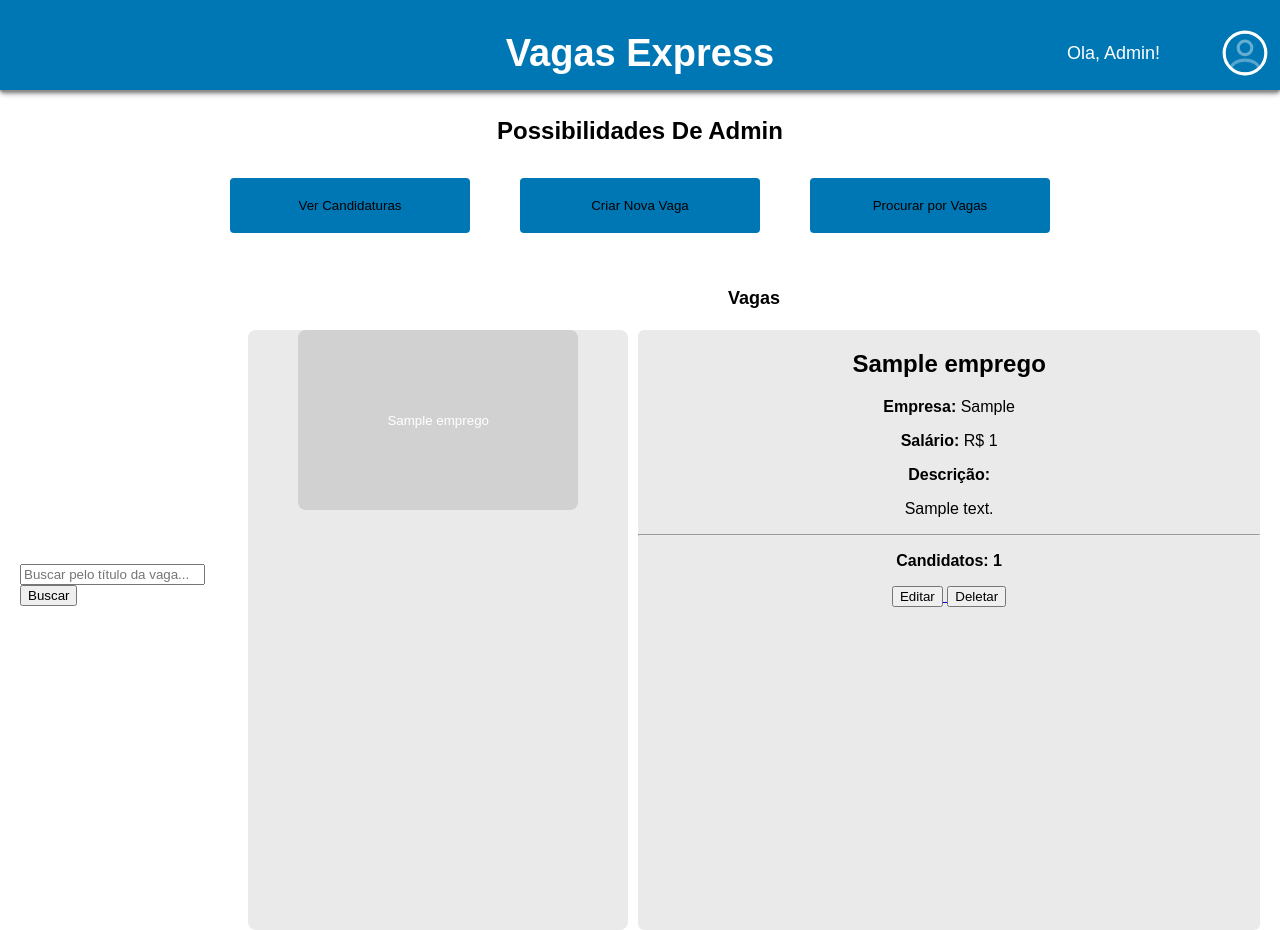
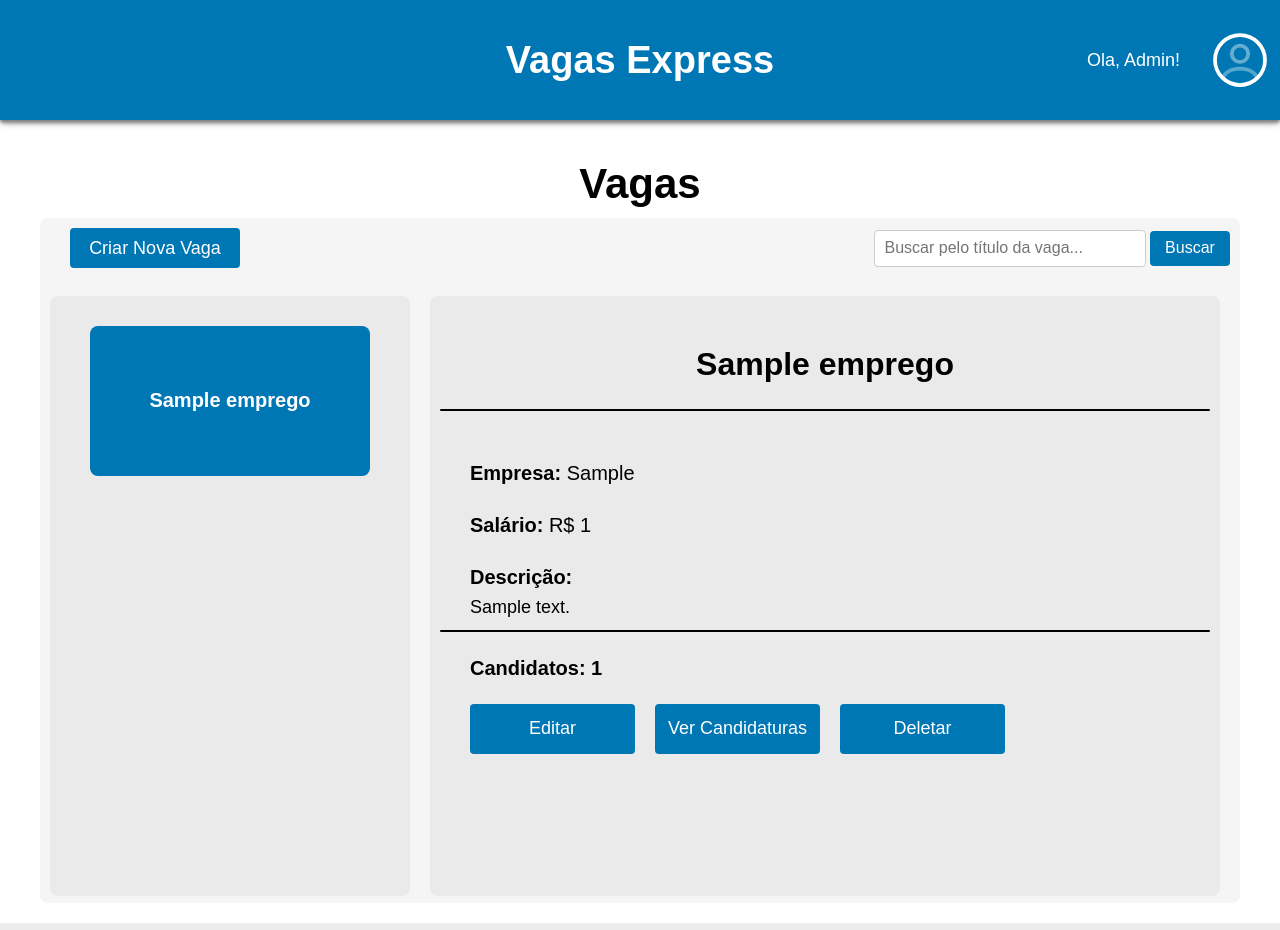
Before and after one commit to TheTrueFalse/FlaskWork, a Flask app: page /?vaga_id=1 in a window 1280 px wide; the page is wider, and only the part inside the window is pictured. Run offline with Flask 3, Linux system fonts and the light colour scheme; tables that the repository leaves empty hold one stand-in row (values such as "Sample post"); some web fonts are replaced.

Commit message:
terminamos

```diff
--- a/app.py
+++ b/app.py
@@ -110,7 +110,7 @@ def index():
         search_query = ''
 
     mock_user = {'user_type': 'admin', 'nome': 'Admin'}
-    #mock_user = {'user_type': 'user', 'nome': 'João'}
+#mock_user = {'user_type': 'user', 'nome': 'João'}
 
     return render_template(
         'index.html',
@@ -119,6 +119,49 @@ def index():
         user=mock_user,
         search_query=search_query
     )
+
+@app.route('/criar_vagas', methods=['GET', 'POST'])
+def criar_vagas():
+    if request.method == 'POST':
+        try:
+            titulo = request.form['titulo_vaga']
+            empresa = request.form['empresa_vaga']
+            salario = request.form['salario_vaga']
+            descricao = request.form['descricao_vaga']
+
+            nova = VagaEmprego(
+                titulo_vaga=titulo,
+                empresa_vaga=empresa,
+                salario_vaga=salario,
+                descricao_vaga=descricao,
+                candidaturas_vaga=0
+            )
+
+            db.session.add(nova)
+            db.session.commit()
+
+            return redirect(url_for('index'))
+
+        except Exception as e:
+            db.session.rollback()
+            print("Erro ao criar vaga:", e)
+            return "Erro ao criar vaga", 500
+
+    mock_user = {'user_type': 'admin', 'nome': 'Admin'}
+    return render_template('criar_vaga.html', user=mock_user)
+
+
+@app.route('/candidaturas/<int:id_vaga>')
+def ver_candidatos(id_vaga):
+    vaga = db.session.get(VagaEmprego, id_vaga)
+    if not vaga:
+        return "Vaga não encontrada", 404
+
+    candidatos = vaga.candidatos  # relacionamento do SQLAlchemy
+
+    mock_user = {'user_type': 'admin', 'nome': 'Admin'}
+    return render_template('candidaturas.html', vaga=vaga, candidatos=candidatos, user=mock_user)
+
 
 @app.route('/vaga/<int:id_vaga>/candidatar', methods=['POST'])
 def candidatar_vaga(id_vaga):
--- a/static/css/style.css
+++ b/static/css/style.css
@@ -1,6 +1,7 @@
-@import url('https://fonts.googleapis.coZ/css2?family=IBM+Plex+Sans:ital,wght@0,100..700;1,100..700&display=swap');
+@import url("https://fonts.googleapis.coZ/css2?family=IBM+Plex+Sans:ital,wght@0,100..700;1,100..700&display=swap");
 
-html, body {
+html,
+body {
   margin: 0;
   padding: 0;
   box-sizing: border-box;
@@ -14,40 +15,37 @@ nav {
   color: white;
   align-items: center;
   width: 100%;
-    height: 90px; /* define uma altura real da navbar */
+  height: 120px;
   position: relative;
   box-shadow: rgb(146, 146, 146) 0px 4px 6px -1px, rgb(0, 0, 0) 0px 2px 4px -1px;
 }
 
-nav > h1{
-    grid-column: 2 / 6; /* pega o miolo da grid */
+nav > h1 {
+  grid-column: 2 / 6;
   text-align: center;
   font-size: 38px;
 }
 
-nav .nav-direita{
+nav .nav-direita {
   grid-column: 6;
   display: flex;
   align-items: center;
   justify-content: flex-end;
-    gap: 60px; /* espaço entre p e img */
+  gap: 30px;
   padding-right: 10px;
 }
 
-nav p{
+nav p {
   font-size: 18px;
   white-space: nowrap;
-
 }
 
-nav img{
-    width: 50px;
+nav img {
+  width: 60px;
   height: 60px;
 }
 
-
-.admin-panel{
-    /* border: black 1px solid ; */
+.admin-panel {
   display: grid;
   justify-content: center;
   align-items: center;
@@ -55,38 +53,39 @@ nav img{
   height: 150px;
 }
 
-.admin-panel > h2{
-    /* border: black 1px solid ; */
+.admin-panel > h2 {
   font-size: 24px;
 }
 
-.admin button{
+.admin button {
   width: 240px;
   height: 55px;
   gap: 20px;
-    font-weight: 200px;
+  font-size: 14px;
+  font-weight: bold;
   background-color: #0077b5;
   border-radius: 4px;
   border: none;
+  color: white;
 }
 
-.admin button:hover{
+.admin button:hover {
   background-color: #005f8d;
   color: white;
   cursor: pointer;
   transition: 200ms;
 }
 
-.admin button:active{
+.admin button:active {
   background-color: #004466;
   transition: none 0s;
 }
 
-.admin button:focus{
+.admin button:focus {
   outline: 1px transparent;
 }
 
-.admin button:disabled{
+.admin button:disabled {
   background-color: #b0b0b0;
   cursor: default;
 }
@@ -95,66 +94,158 @@ nav img{
   display: none;
 }
 
-
-.admin{
+.admin {
   width: 1800px;
-    /* border: black 1px solid ; */
-    display: grid;
-    grid-template-columns:280px 280px 280px; ;
-    gap: 10px;
+  display: flex;
+  gap: 50px;
   justify-content: center;
   align-items: center;
 }
 
-main{
+main {
   display: flex;
   align-items: center;
   justify-content: center;
   gap: 20px;
   padding: 20px;
 }
+.texto-topo {
+  text-align: center;
+  font-size: 42px;
+  margin-top: 40px;
+  margin-bottom: -10px;
+}
 
-.vagas{
+.vagas {
   width: 1200px;
   display: grid;
-    height: 650px;
-    text-align: center;
+  height: 685px;
+  gap: 10px;
+  grid-template-columns: 380px 1fr 1fr;
+  grid-template-rows: 60px 1fr;
   align-items: center;
-    gap: 10px;
-    grid-template-columns: 380px 1fr;  /* <-- AQUI ESTÁ A CURA */
-    grid-template-rows: 60px 1fr;
+  background-color: #f5f5f5;
+  border-radius: 8px;
 }
 
-.vagas > h1{
-    grid-column: 1 / span 3;
-    grid-row: 1;
-    /* border: black 1px solid ; */
-    font-size: 18px;
-    margin-bottom: -30px;
-    margin-top: -14px;
-    font-weight: bold;
+.vagas a {
+  text-decoration: none;
 }
 
-.lista-vagas{
+.vagas .criar-vaga-button {
+  grid-column: 1;
+  grid-row: 1;
+  display: flex;
+  justify-content: start;
+  align-items: center;
+  padding-left: 10px;
+}
+
+.vagas .criar-vaga-button button {
+  width: 170px;
+  height: 40px;
+  font-size: 18px;
+  background-color: #0077b5;
+  border-radius: 4px;
+  border: none;
+  color: white;
+}
+
+.vagas .criar-vaga-button button:hover {
+  background-color: #005f8d;
+  color: white;
+  cursor: pointer;
+  transition: 200ms;
+}
+.vagas .criar-vaga-button button:active {
+  background-color: #004466;
+  transition: none 0s;
+}
+.vagas #search-box {
+  grid-column: 3;
+  grid-row: 1;
+  display: flex;
+  justify-content: end;
+  align-items: center;
+  padding-right: 10px;
+}
+
+#search-box input[type="text"] {
+  width: 250px;
+  height: 25px;
+  font-size: 16px;
+  padding: 5px 10px;
+  border: 1px solid #ccc;
+  border-radius: 4px;
+}
+
+#serach-box input[type="text"]::placeholder {
+  font-size: 14px;
+  color: #888;
+}
+
+#search-box button {
+  width: 80px;
+  height: 35px;
+  font-size: 16px;
+  background-color: #0077b5;
+  color: white;
+  border: none;
+  border-radius: 4px;
+  cursor: pointer;
+  text-decoration: none;
+}
+
+#search-box button:hover {
+  background-color: #005f8d;
+  transition: 200ms;
+}
+
+#search-box button:active {
+  background-color: #004466;
+  transition: none 0s;
+}
+
+.lista-vagas {
   justify-content: center;
-    grid-row: 2 ;
+  grid-row: 2;
   width: 380px;
   height: 600px;
   overflow-y: auto;
   overflow-x: hidden;
-    /* border: black 1px solid ; */
+  display: flex;
+  text-align: center;
+}
+
+.centralizar-lista-vagas {
   background-color: #ebeaea;
+  display: flex;
+  flex-direction: column;
+  align-items: center;
+  width: 360px;
+  padding: 10px 0;
+  gap: 10px;
   border-radius: 8px;
-    display: flex;
+}
+
+.lista-vagas::-webkit-scrollbar {
+  width: 8px;
+}
+
+.centralizar-lista-vagas::-webkit-scrollbar-thumb {
+  background-color: #ccc;
+  border-radius: 4px;
 }
 
 .lista-vagas button {
-
+  margin-top: 20px;
+  font-size: 20px;
+  font-weight: bold;
   width: 280px;
-            height: 180px;
+  height: 150px;
   padding: 12px;
   margin-bottom: 10px;
-            background: #d1d1d1;
+  background: #0077b5;
   color: white;
   border: none;
   border-radius: 8px;
@@ -164,25 +255,24 @@ main{
   user-select: none;
   -webkit-user-select: none;
   touch-action: manipulation;
-            white-space: nowrap;
+  white-space: break-word;
   word-wrap: break-word;
 }
 
 .lista-vagas button:hover {
-            background: #b0b0b0;
-            text-decoration: none;
+  background: #005f8d;
   transition-duration: 0.1s;
 }
 
 .lista-vagas button:disabled {
-            background: #f0f0f0;
+  background: #b0b0b0;
   color: #a0a0a0;
   cursor: default;
 }
 
 .lista-vagas button:active {
-            background: #909090;
-            transition: none  0s;
+  background: #004466;
+  transition: none 0s;
 }
 
 .lista-vagas button:focus {
@@ -197,13 +287,196 @@ main{
   display: none;
 }
 
-.descricao{
+.descricao {
   grid-column: 2 / span 2;
-    /* border: black 1px solid ; */
   grid-row: 2;
-    height: 600px;
-    width: auto;
+  width: 780px;
+}
+
+.centralizar-descricao {
+  width: 770px;
+  height: 580px;
+  padding: 10px;
+  overflow-y: auto;
+  overflow-x: hidden;
   background-color: #ebeaea;
+  border-radius: 8px;
+}
+
+.centralizar-descricao::-webkit-scrollbar {
+  width: 8px;
+}
+
+.centralizar-descricao::-webkit-scrollbar-thumb {
+  background-color: #ccc;
+  border-radius: 4px;
+}
+
+.texto-descricao {
+    white-space: normal;
+    line-height: 1.6;
+    font-size: 18px;
+    padding-left: 30px;
+    margin-top: -20px;
+}
+
+.vagas-actions {
+  display: flex;
+  justify-content: center;
+  align-items: center;
+  gap: 40px;
+  margin-top: 20px;
+}
+
+.vaga-actions {
+  margin-left: 10px;
+  display: flex;
+}
+
+.vaga-actions a {
+  text-decoration: none;
+}
+
+.botao_padrao {
+  width: 165px;
+  height: 50px;
+  font-size: 18px;
+  background-color: #0077b5;
+  border-radius: 4px;
+  border: none;
+  color: white;
+  margin-left: 20px;
+  display: inline;
+  cursor: pointer;
+
+}
+
+.botao_padrao:hover{
+  background-color: #005f8d;
+  color: white;
+  cursor: pointer;
+  transition: 200ms;
+}
+
+.botao_padrao:active {
+  background-color: #004466;
+  transition: none 0s;
+}
+
+.botao_padrao:focus {
+  outline: 1px transparent;
+}
+
+.botao_padrao:disabled {
+  background-color: #b0b0b0;
+  cursor: default;
+}
+
+.botao_padrao:before {
+  display: none;
+}
+
+.descricao h2 {
+  text-align: center;
+  margin-top: 40px;
+  font-size: 32px;
+  font-weight: bold;
+}
+
+.descricao p {
+  font-size: 20px;
+  text-align: left;
+  margin-left: 30px;
+  margin-right: 30px;
+  line-height: 1.6;
+  white-space: nowrap;
+  word-wrap: break-word;
+}
+
+.descricao hr {
+  height: 2px;
+  border: none;
+  border-radius: 2px;
+  background-color: black;
+}
+
+/* Para páginas fora do index */
+.layout-admin {
+  width: 100%;
+  display: flex;
+  justify-content: center;
+  padding-top: 40px;
+}
+
+/* A área expandida */
+.descricao.expandida {
+  width: 1100px;
+  height: auto;
+  background-color: #ebeaea;
+  border-radius: 10px;
+  padding: 30px;
+  box-shadow: 0px 0px 8px #888;
+}
+
+.descricao.expandida h2 {
+  text-align: center;
+  font-size: 32px;
+}
+
+.card-candidato {
+  background: white;
+  padding: 15px;
   border-radius: 6px;
-    box-shadow: rgb(0, 0, 0) 1px, 6px, 6px, 1px,
+  margin-bottom: 15px;
+  box-shadow: 0px 0px 4px #aaa;
 }
+
+.criar-vagas {
+    display: flex;
+    flex-direction: column;
+    gap: 15px;
+
+}
+
+.criar-vagas label {
+    font-size: 18px;
+    font-weight: bold;
+}
+
+.criar-vagas textarea {
+    resize: vertical;
+    min-height: 100px;
+    max-height: 300px;
+}
+
+.criar-vagas a {
+    text-decoration: none;
+}
+
+.criar-vagas button {
+    width: 200px;
+    height: 45px;
+    font-size: 18px;
+    background-color: #0077b5;
+    border-radius: 4px;
+    border: none;
+    color: white;
+    margin-top: 20px;
+    margin-left: 0;
+}
+
+.criar-vagas input[type="text"],
+.criar-vagas input[type="number"],
+.criar-vagas textarea {
+    width: 100%;
+    padding: 10px;
+    font-size: 16px;
+    border: 1px solid #ccc;
+    border-radius: 4px;
+}
+
+.btn-voltar {
+    display: block;
+    margin-bottom: 20px;
+    text-decoration: none;
+}
--- a/templates/index.html
+++ b/templates/index.html
@@ -14,25 +14,17 @@
         <img src="/static/img/profile-circle-svgrepo-com.svg" />
       </div>
     </nav>
-
+    <h1 class="texto-topo">Vagas</h1>
+    <main>
+      <div class="vagas">
         {% if user.user_type == 'admin' %}
-  <div class="admin-panel">
-    <h2>Possibilidades De Admin</h2>
-    <div class="admin">
-      <div>
-        <a href="/admin/candidaturas"><button>Ver Candidaturas</button></a>
-      </div>
-      <div>
-        <a href="/admin/nova_vaga"><button>Criar Nova Vaga</button></a>
-      </div>
-      <div>
-        <a href="#search-box"><button>Procurar por Vagas</button></a>
-      </div>
-    </div>
+        <div class="criar-vaga-button">
+          <a href="/criar_vagas"
+            ><button class="botao_padrao">Criar Nova Vaga</button></a
+          >
         </div>
         {% endif %}
 
-  <main>
         <div class="search-panel" id="search-box">
           <form method="GET" action="{{ url_for('index') }}">
             <input
@@ -40,46 +32,68 @@
               name="search_query"
               placeholder="Buscar pelo título da vaga..."
               value="{{ search_query }}"
-        >
+            />
             <button type="submit">Buscar</button>
           </form>
         </div>
-
-    <div class="vagas">
-      <h1>Vagas</h1>
         <div class="lista-vagas">
+          <div class="centralizar-lista-vagas">
             {% for v in vagas %}
             <a href="/?vaga_id={{ v.id_vaga }}">
               <button>{{ v.titulo_vaga }}</button>
             </a>
             {% endfor %}
           </div>
+        </div>
 
         {% block descricao %}
         <div class="descricao" id="descricao">
+          <div class="centralizar-descricao">
             {% if vaga %}
             <h2>{{ vaga.titulo_vaga }}</h2>
+            <hr />
+            <br />
             <p><strong>Empresa:</strong> {{ vaga.empresa_vaga }}</p>
             <p><strong>Salário:</strong> R$ {{ vaga.salario_vaga }}</p>
+
             <p><strong>Descrição:</strong></p>
-        <p>{{ vaga.descricao_vaga }}</p>
-        <hr>
+            <div class="texto-descricao">
+              {{ vaga.descricao_vaga | replace('\n', '<br />') | safe }}
+            </div>
+            <hr />
 
             <p><strong>Candidatos: {{ vaga.candidatos | length }}</strong></p>
 
             <div class="vaga-actions">
               {% if user.user_type == 'admin' %}
               <a href="{{ url_for('editar_vaga', id_vaga=vaga.id_vaga) }}">
-            <button class="btn-editar">Editar</button>
+                <button class="botao_padrao">Editar</button>
               </a>
-          <form action="{{ url_for('deletar_vaga_form', id_vaga=vaga.id_vaga) }}" method="POST" style="display: inline;">
-            <button type="submit" class="btn-deletar" onclick="return confirm('Tem certeza que deseja deletar esta vaga?');">
+              <div>
+                <a href="{{ url_for('ver_candidatos', id_vaga=vaga.id_vaga) }}">
+                  <button class="botao_padrao">Ver Candidaturas</button>
+                </a>
+              </div>
+              <form
+                action="{{ url_for('deletar_vaga_form', id_vaga=vaga.id_vaga) }}"
+                method="POST"
+              >
+                <button
+                  type="submit"
+                  class="botao_padrao"
+                  onclick="return confirm('Tem certeza que deseja deletar esta vaga?');"
+                >
                   Deletar
                 </button>
               </form>
               {% else %}
-          <form action="{{ url_for('candidatar_vaga', id_vaga=vaga.id_vaga) }}" method="POST">
-            <button type="submit" class="btn-candidatar">Candidatar-se</button>
+              <form
+                action="{{ url_for('candidatar_vaga', id_vaga=vaga.id_vaga) }}"
+                method="POST"
+              >
+                <button type="submit" class="botao_padrao">
+                  Candidatar-se
+                </button>
               </form>
               {% endif %}
             </div>
@@ -89,6 +103,7 @@
             <p>A descrição irá aparecer aqui.</p>
             {% endif %}
           </div>
+        </div>
         {% endblock %}
       </div>
     </main>
```
Also changed, not shown: templates/admin_base.html (+24 -7 lines), templates/candidaturas.html (+18 -10 lines), templates/criar_vaga.html (added, +30 -0 lines), templates/nova_vaga.html (deleted, +0 -18 lines), templates/procurar.html (deleted, +0 -28 lines). Lines whose indentation alone changed are shown as unchanged.
